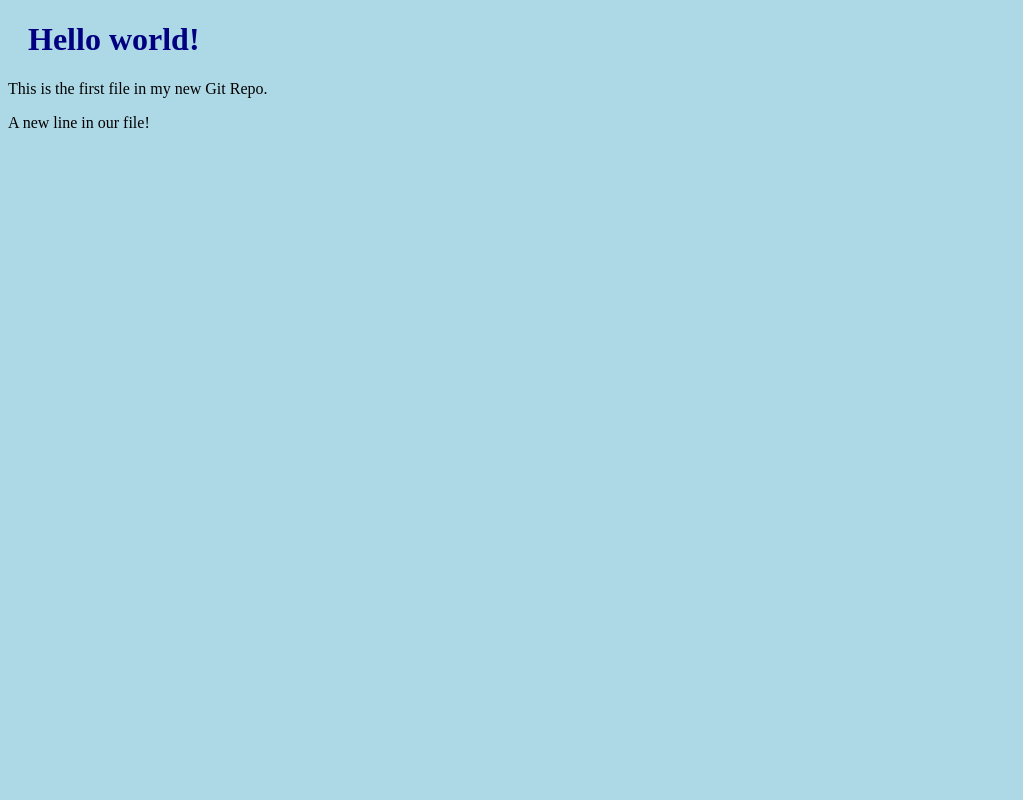
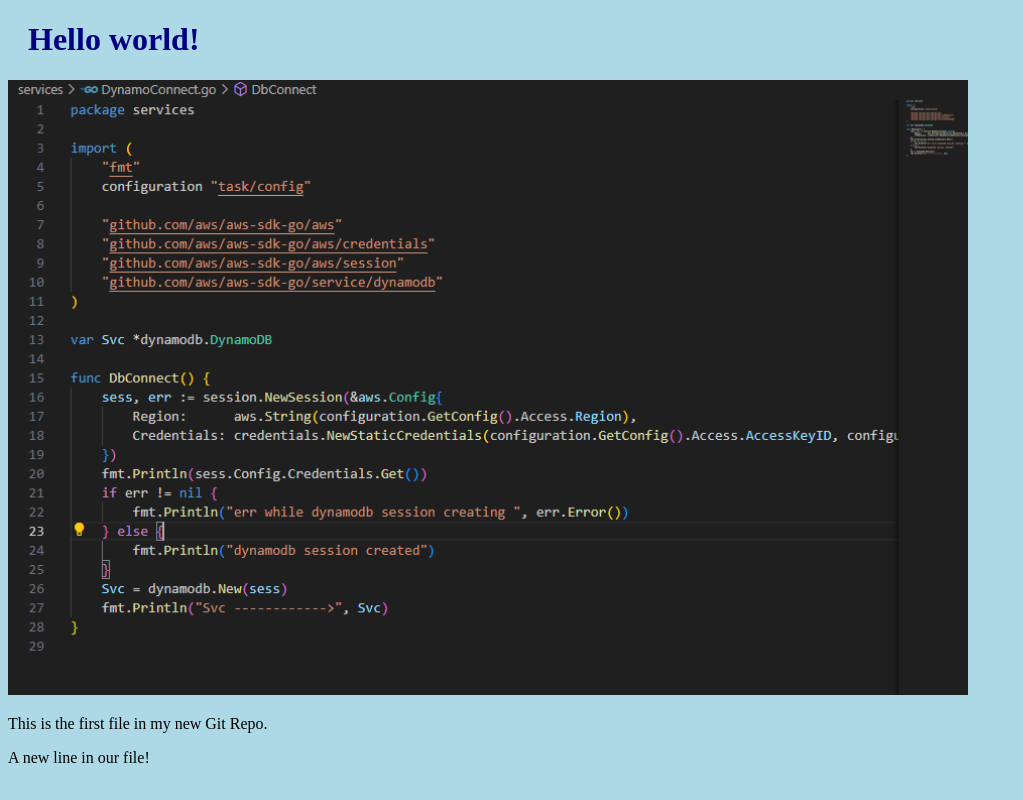
Before and after one commit to musthaq16/hello-world, a plain HTML site: page index.html in a window 1280 px wide. Shown: the whole page, without its empty margins (0-1023 px from the left). Drawn offline with Linux system fonts and the light colour scheme.

Commit message:
Added Picture to the index file

```diff
--- a/index.html
+++ b/index.html
@@ -7,6 +7,8 @@
 <body>
 
 <h1>Hello world!</h1>
+<div><img src="screenshot1.png" alt="Hello World from Space"
+    style="width:100%;max-width:960px"></div>
 <p>This is the first file in my new Git Repo.</p>
 <p>A new line in our file!</p>
 
```
Also changed, not shown: screenshot1.png (added).
